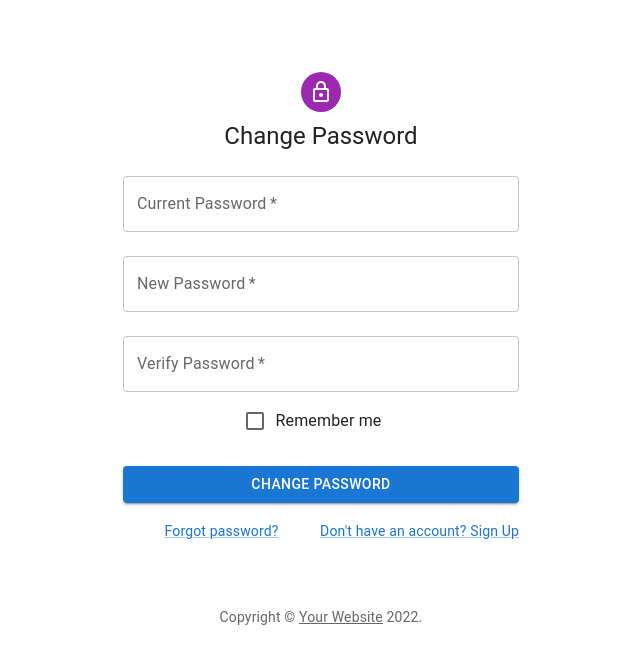
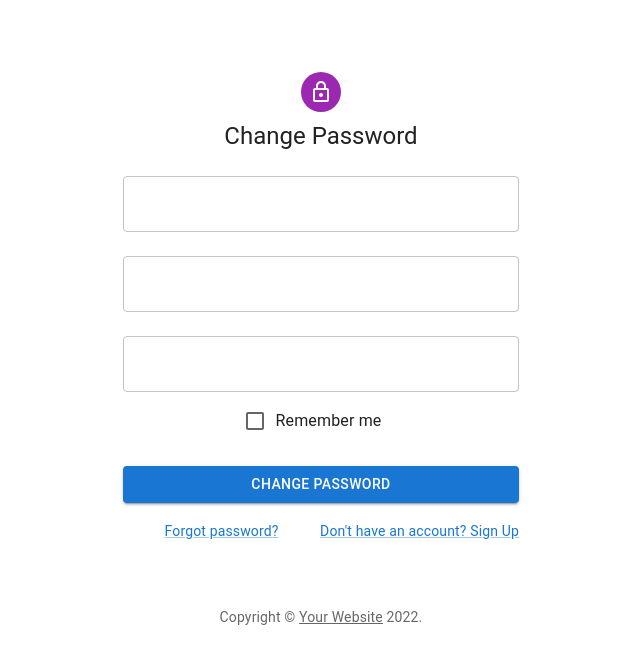
Before and after one commit to DvirLevy/SignInUp, a React (Create React App) app: page /ResetPassword in a window 1280 px wide. Both pictures are taken after a click on the button "RESET". Shown: the top 664 px of the page, without its empty margins (319-959 px from the left). Built offline with nearby package versions, Linux system fonts and the light colour scheme; no server answers.

Commit message:
delete some props from tags

```diff
--- a/src/Components/ChangePassword.js
+++ b/src/Components/ChangePassword.js
@@ -56,15 +56,11 @@ export default function ChangePassword() {
           <Typography component="h1" variant="h5">
             Change Password
           </Typography>
-          <Box component="form" onSubmit={ChangePassword} noValidate sx={{ mt: 1 }}>
+          <Box component="form" noValidate sx={{ mt: 1 }}>
           <TextField
               margin="normal"
               required
               fullWidth
-              name="currentPassword"
-              label="Current Password"
-              type="currentPassword"
-              id="currentPassword"
               autoComplete="current-password"
               onChange={e => setCurrentPassword(e.target.value)}
             />
@@ -72,9 +68,6 @@ export default function ChangePassword() {
               margin="normal"
               required
               fullWidth
-              name="newPassword"
-              label="New Password"
-              type="nwePassword"
               id="newPassword"
               onChange={e => setNewPassword(e.target.value)}
             />
@@ -82,9 +75,6 @@ export default function ChangePassword() {
               margin="normal"
               required
               fullWidth
-              name="verifyPassword"
-              label="Verify Password"
-              type="verifyPassword"
               id="verifyPassword"
               onChange={e => setVerifyPassword(e.target.value)}
             />
@@ -93,7 +83,6 @@ export default function ChangePassword() {
               label="Remember me"
             />
             <Button
-              type="submit"
               fullWidth
               variant="contained"
               sx={{ mt: 3, mb: 2 }}
```
